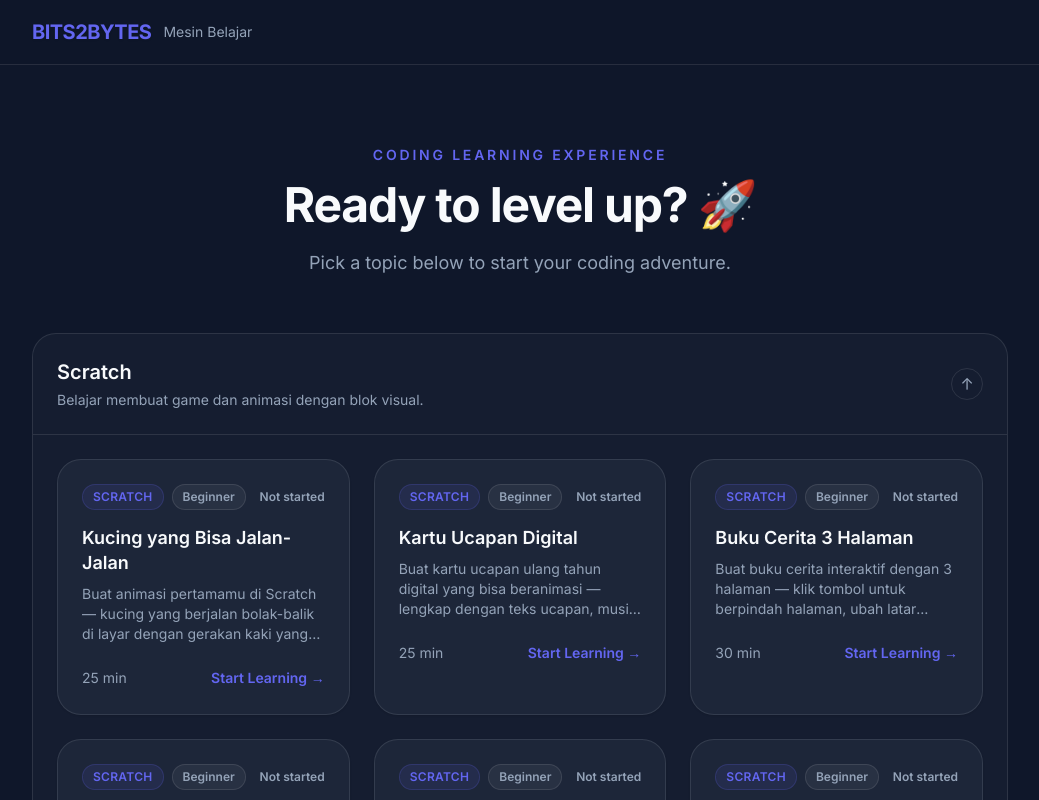
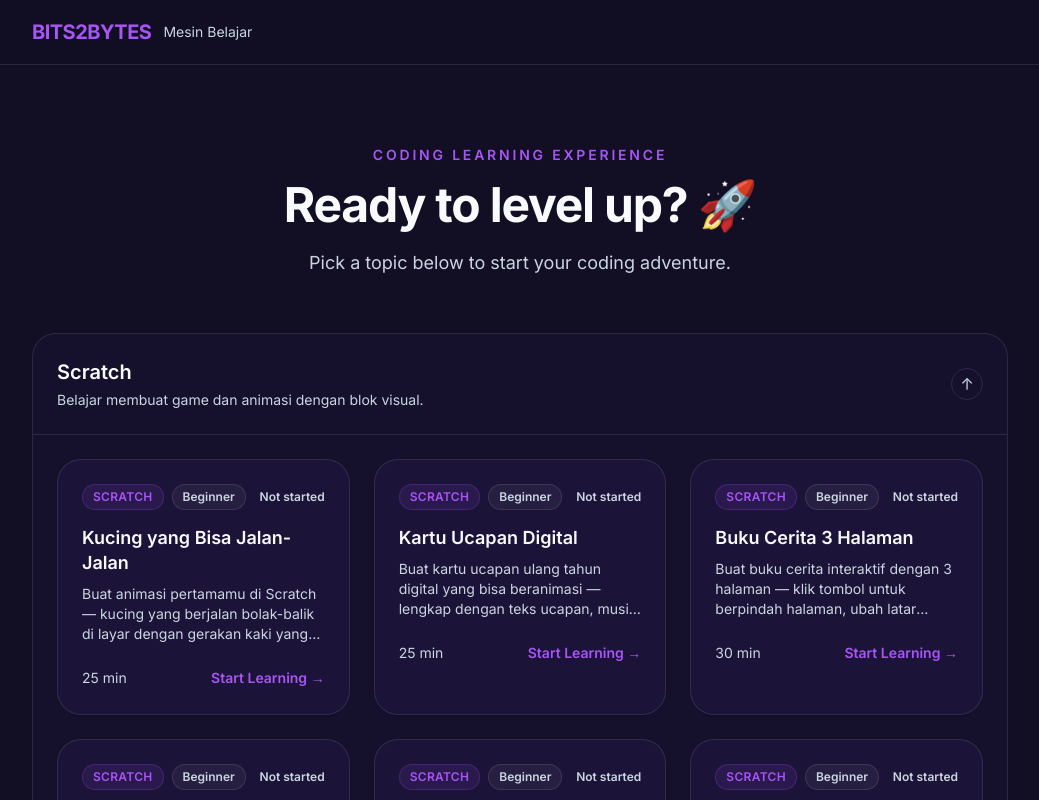
Before and after one commit to soKrizpy/bits2bytes-lesson-engine, a Next.js app: page / in a window 1280 px wide. Shown: the top 800 px of the page, without its empty margins (120-1159 px from the left). Built offline with nearby package versions, Linux system fonts and the light colour scheme; no server answers.

Commit message:
feat(ui): update color schemes to sky blue light and galaxy purple dark

```diff
--- a/src/app/globals.css
+++ b/src/app/globals.css
@@ -2,34 +2,34 @@
 @tailwind components;
 @tailwind utilities;
 
-/* Dark theme (default) */
+/* Dark theme (default) — cozy bedtime galaxy purple for kids */
 :root,
 [data-theme="dark"] {
-  --bg-page:         #0f172a;
-  --bg-card:         #1e293b;
-  --bg-surface:      #172338;
-  --bg-elevated:     #24324a;
-  --color-border:    #334155;
+  --bg-page:         #120e24;
+  --bg-card:         #1d163a;
+  --bg-surface:      #181232;
+  --bg-elevated:     #281e4e;
+  --color-border:    #3b2c68;
   --text-base:       #f8fafc;
-  --text-muted:      #94a3b8;
-  --color-primary:   #6366f1;
-  --color-secondary: #38bdf8;
+  --text-muted:      #cbd5e1;
+  --color-primary:   #a855f7;
+  --color-secondary: #c084fc;
   --color-success:   #10b981;
   --color-warning:   #f59e0b;
   --color-error:     #f43f5e;
   --color-xpgold:    #fbbf24;
 }
 
-/* Light theme */
+/* Light theme — friendly, cheerful sky blue for kids */
 [data-theme="light"] {
-  --bg-page:         #f8fafc;
+  --bg-page:         #f0f7ff;
   --bg-card:         #ffffff;
-  --bg-surface:      #f1f5f9;
-  --bg-elevated:     #e2e8f0;
-  --color-border:    #cbd5e1;
+  --bg-surface:      #e4effe;
+  --bg-elevated:     #d9e8fc;
+  --color-border:    #bfdbfe;
   --text-base:       #0f172a;
-  --text-muted:      #475569;
-  --color-primary:   #4f46e5;
+  --text-muted:      #64748b;
+  --color-primary:   #2563eb;
   --color-secondary: #0284c7;
   --color-success:   #059669;
   --color-warning:   #d97706;
@@ -39,7 +39,7 @@
 
 html,
 body {
-  background-color: #0f172a;
+  background-color: #120e24;
   color: #f8fafc;
   min-height: 100vh;
   overflow-x: hidden;
@@ -47,13 +47,18 @@ body {
 
 [data-theme="light"] html,
 [data-theme="light"] body {
-  background-color: #f8fafc;
+  background-color: #f0f7ff;
   color: #0f172a;
 }
 
 ::selection {
-  background: rgb(99 102 241 / 0.35);
+  background: rgba(168, 85, 247, 0.35);
   color: #fff;
+}
+
+[data-theme="light"] ::selection {
+  background: rgba(37, 99, 235, 0.25);
+  color: #0f172a;
 }
 
 button,
--- a/src/components/AchievementScreen/AchievementScreen.tsx
+++ b/src/components/AchievementScreen/AchievementScreen.tsx
@@ -27,6 +27,8 @@ export function AchievementScreen({
   lesson,
   studentState,
   onReview,
+  onReturn,
+  onNextTopic,
 }: AchievementScreenProps) {
   const [visible, setVisible] = useState(false);
   const t = useEngineTranslations();
@@ -144,6 +146,25 @@ export function AchievementScreen({
 
         {/* Actions */}
         <div className="space-y-3">
+          {onNextTopic ? (
+            <Button
+              onClick={onNextTopic}
+              size="lg"
+              className="w-full"
+              aria-label={t('achievement.continueNext')}
+            >
+              {t('achievement.continueNext')}
+            </Button>
+          ) : onReturn ? (
+            <Button
+              onClick={onReturn}
+              size="lg"
+              className="w-full"
+              aria-label={t('achievement.returnToAdventure')}
+            >
+              {t('achievement.returnToAdventure')}
+            </Button>
+          ) : null}
           <Button
             onClick={onReview}
             variant="secondary"
--- a/src/components/LessonEngine.tsx
+++ b/src/components/LessonEngine.tsx
@@ -15,7 +15,6 @@
 //   - no studentId → LocalStorageAdapter (anonymous / standalone mode)
 
 import { useCallback, useEffect, useMemo, useRef, useState } from 'react';
-import { useRouter } from 'next/navigation';
 import { useEngineState } from '@/hooks/useEngineState';
 import { LocalStorageAdapter } from '@/persistence/localStorageAdapter';
 import { SupabaseAdapter } from '@/persistence/supabaseAdapter';
@@ -38,7 +37,6 @@ interface LessonEngineProps {
 const localAdapter = new LocalStorageAdapter();
 
 export function LessonEngine({ topicId }: LessonEngineProps) {
-  const router = useRouter();
   const t = useEngineTranslations();
   const urlParams = useUrlParams();
   const { sendLessonComplete, sendQuizSubmitted, sendXpUpdate } = useLmsPostMessage(
--- a/tailwind.config.ts
+++ b/tailwind.config.ts
@@ -10,23 +10,23 @@ const config: Config = {
     extend: {
       colors: {
         primary: {
-          DEFAULT: "#6366f1",
-          hover: "#4f46e5",
+          DEFAULT: "#a855f7",
+          hover: "#9333ea",
         },
-        secondary: "#38bdf8",
+        secondary: "#c084fc",
         success: "#10b981",
         warning: "#f59e0b",
         challenge: "#f97316",
         error: "#f43f5e",
         xpGold: "#fbbf24",
-        background: "#0f172a",
-        card: "#1e293b",
-        surface: "#172338",
-        elevated: "#24324a",
-        border: "#334155",
-        focus: "#a5b4fc",
+        background: "#120e24",
+        card: "#1d163a",
+        surface: "#181232",
+        elevated: "#281e4e",
+        border: "#3b2c68",
+        focus: "#c084fc",
         "text-base": "#f8fafc",
-        "text-muted": "#94a3b8",
+        "text-muted": "#cbd5e1",
       },
       transitionDuration: {
         micro: "200ms",
```
